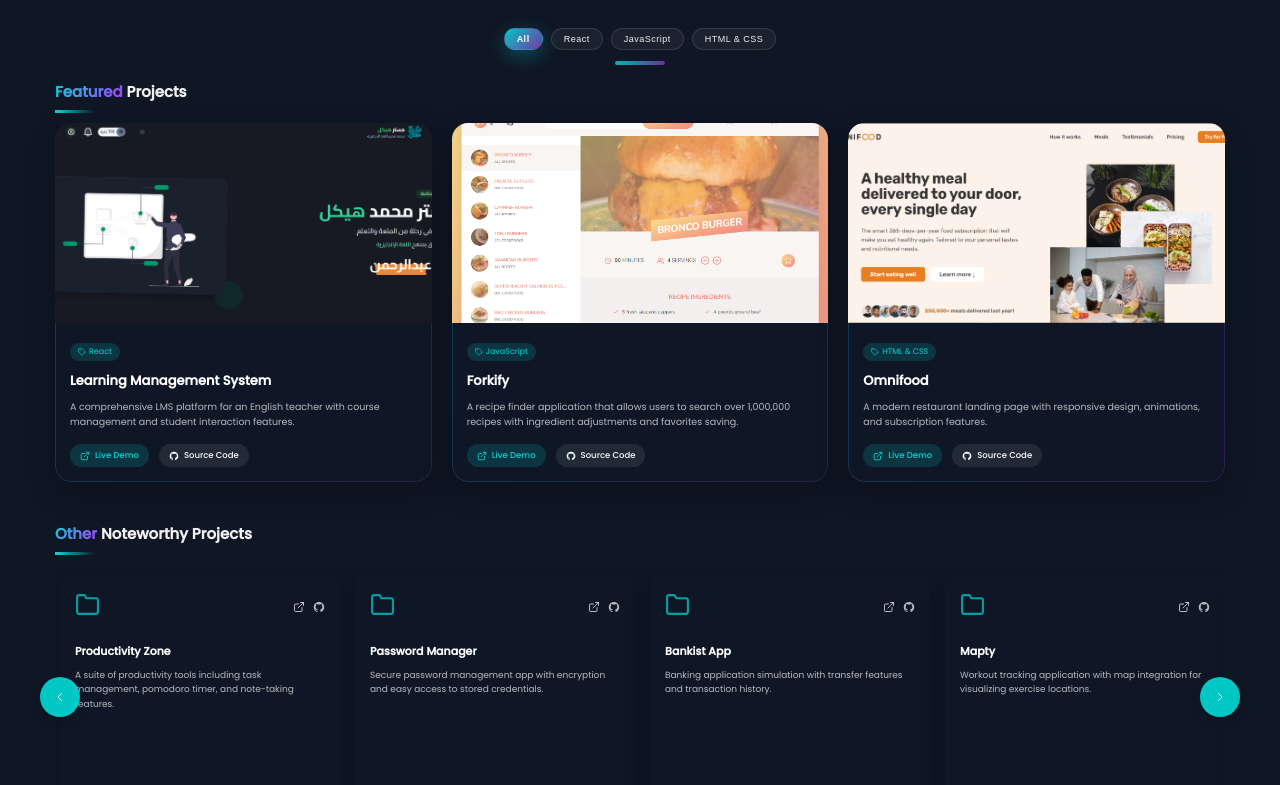
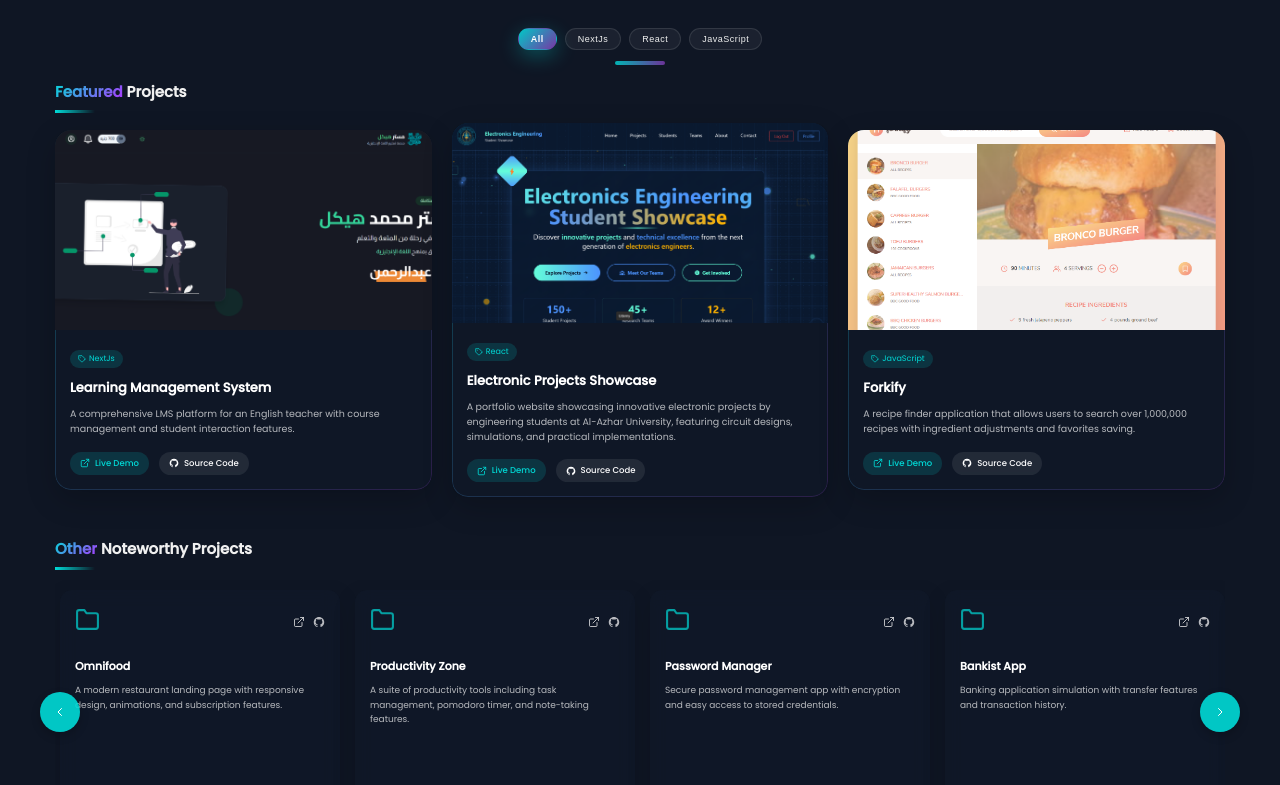
Before and after one commit to abdelrahman-ahmed-nassar/portfolio, a React (Vite) app: page / in a window 1280 px wide. Shown: the part 3800-4585 px from the top of the page. Built offline with nearby package versions, Linux system fonts and the light colour scheme.

Commit message:
add the new projects

```diff
--- a/src/components/Projects/Projects.jsx
+++ b/src/components/Projects/Projects.jsx
@@ -1,7 +1,7 @@
 import "./Projects.scss";
 import SectionTitle from "../UI/SectionTitle";
 import { Fragment, useState, useEffect, useRef } from "react";
-import { AiFillEye, AiFillGithub } from "react-icons/ai";
+import { AiFillGithub } from "react-icons/ai";
 import { FiExternalLink, FiFolder, FiTag } from "react-icons/fi";
 import { HiOutlineChevronLeft, HiOutlineChevronRight } from "react-icons/hi";
 
@@ -12,24 +12,18 @@ import pigGame from "../../assets/projects-images/Pig-Game.png";
 import bankist from "../../assets/projects-images/Bankist.png";
 import bankistWebsite from "../../assets/projects-images/bankist-website.png";
 import mapty from "../../assets/projects-images/mapty.png";
-import kasper from "../../assets/projects-images/Kasper.png";
 import passwords from "../../assets/projects-images/passwords.png";
-import leon from "../../assets/projects-images/Leon.png";
 import productivity from "../../assets/projects-images/productivity-zone.png";
 import lms from "../../assets/projects-images/lms-project.png";
-import sst from "../../assets/projects-images/sst.png";
 import weather from "../../assets/projects-images/weather-app.png";
 import chat from "../../assets/projects-images/chat.png";
-import quotes from "../../assets/projects-images/quotes.png";
 import expenses from "../../assets/projects-images/expenses.png";
-import cvWebsite from "../../assets/projects-images/CV-website.png";
+import electronicProject from "../../assets/projects-images/elec-projects.png";
+
 
 const Projects = () => {
   const [activeFilter, setActiveFilter] = useState("All");
-  const [animateCard, setAnimateCard] = useState({
-    opacity: 1,
-  });
-  const [isSmallScreen, setIsSmallScreen] = useState(window.innerWidth < 768);
+
   const [selectedProject, setSelectedProject] = useState(null);
   const [hoveredCard, setHoveredCard] = useState(null);
   const projectsRef = useRef(null);
@@ -39,18 +33,33 @@ const Projects = () => {
     {
       id: 1,
       title: "Learning Management System",
-      description: "A comprehensive LMS platform for an English teacher with course management and student interaction features.",
-      projectLink: "https://abdelrahman-forkify.netlify.app/",
+      description:
+        "A comprehensive LMS platform for an English teacher with course management and student interaction features.",
+      projectLink: "https://mohammed-hekal.vercel.app/",
       codeLink: "https://github.com/abdelrahman-ahmed-nassar/",
       img: lms,
+      tags: ["NextJs", "ALL"],
+      year: "2025",
+      featured: true,
+    },
+    {
+      id: 2,
+      title: "Electronic Projects Showcase",
+      description:
+        "A portfolio website showcasing innovative electronic projects by engineering students at Al-Azhar University, featuring circuit designs, simulations, and practical implementations.",
+      projectLink: "https://al-azhar-electronics.netlify.app/",
+      codeLink: "https://github.com/abdelrahman-ahmed-nassar/Electronics-projects-showcase",
+      img: electronicProject,
       tags: ["React", "ALL"],
       year: "2023",
       featured: true,
     },
+
     {
-      id: 2,
+      id: 3,
       title: "Forkify",
-      description: "A recipe finder application that allows users to search over 1,000,000 recipes with ingredient adjustments and favorites saving.",
+      description:
+        "A recipe finder application that allows users to search over 1,000,000 recipes with ingredient adjustments and favorites saving.",
       projectLink: "https://abdelrahman-forkify.netlify.app/",
       codeLink: "https://github.com/abdelrahman-ahmed-nassar/forkify/",
       img: forkify,
@@ -59,40 +68,47 @@ const Projects = () => {
       featured: true,
     },
     {
-      id: 3,
+      id: 4,
       title: "Omnifood",
-      description: "A modern restaurant landing page with responsive design, animations, and subscription features.",
+      description:
+        "A modern restaurant landing page with responsive design, animations, and subscription features.",
       projectLink: "https://abdelrahman-ahmed-nassar.github.io/omnifood/",
       codeLink: "https://github.com/abdelrahman-ahmed-nassar/omnifood/",
       img: omnifood,
       tags: ["HTML & CSS", "ALL"],
       year: "2021",
-      featured: true,
+      featured: false,
     },
     {
-      id: 4,
+      id: 5,
       title: "Productivity Zone",
-      description: "A suite of productivity tools including task management, pomodoro timer, and note-taking features.",
-      projectLink: "https://abdelrahman-ahmed-nassar.github.io/productivity-zone/",
+      description:
+        "A suite of productivity tools including task management, pomodoro timer, and note-taking features.",
+      projectLink:
+        "https://abdelrahman-ahmed-nassar.github.io/productivity-zone/",
       codeLink: "https://github.com/abdelrahman-ahmed-nassar/productivity-zone",
       img: productivity,
       tags: ["React", "ALL"],
       year: "2022",
     },
     {
-      id: 5,
+      id: 6,
       title: "Password Manager",
-      description: "Secure password management app with encryption and easy access to stored credentials.",
-      projectLink: "https://abdelrahman-ahmed-nassar.github.io/passwords-manager-app/",
-      codeLink: "https://github.com/abdelrahman-ahmed-nassar/passwords-manager-app/",
+      description:
+        "Secure password management app with encryption and easy access to stored credentials.",
+      projectLink:
+        "https://abdelrahman-ahmed-nassar.github.io/passwords-manager-app/",
+      codeLink:
+        "https://github.com/abdelrahman-ahmed-nassar/passwords-manager-app/",
       img: passwords,
       tags: ["React", "ALL"],
       year: "2022",
     },
     {
-      id: 6,
+      id: 7,
       title: "Bankist App",
-      description: "Banking application simulation with transfer features and transaction history.",
+      description:
+        "Banking application simulation with transfer features and transaction history.",
       projectLink: "https://abdelrahman-ahmed-nassar.github.io/bankist/",
       codeLink: "https://github.com/abdelrahman-ahmed-nassar/bankist/",
       img: bankist,
@@ -100,9 +116,10 @@ const Projects = () => {
       year: "2021",
     },
     {
-      id: 7,
+      id: 8,
       title: "Mapty",
-      description: "Workout tracking application with map integration for visualizing exercise locations.",
+      description:
+        "Workout tracking application with map integration for visualizing exercise locations.",
       projectLink: "https://abdelrahman-ahmed-nassar.github.io/mapty/",
       codeLink: "https://github.com/abdelrahman-ahmed-nassar/mapty/",
       img: mapty,
@@ -110,17 +127,19 @@ const Projects = () => {
       year: "2021",
     },
     {
-      id: 8,
+      id: 9,
       title: "Bankist Website",
-      description: "Modern banking website with animations and interactive features.",
-      projectLink: "https://abdelrahman-ahmed-nassar.github.io/bankist-website/",
+      description:
+        "Modern banking website with animations and interactive features.",
+      projectLink:
+        "https://abdelrahman-ahmed-nassar.github.io/bankist-website/",
       codeLink: "https://github.com/abdelrahman-ahmed-nassar/bankist-website/",
       img: bankistWebsite,
       tags: ["JavaScript", "ALL"],
       year: "2021",
     },
     {
-      id: 9,
+      id: 10,
       title: "Pig Game",
       description: "Interactive dice game for two players with score tracking.",
       projectLink: "https://abdelrahman-ahmed-nassar.github.io/pig-game/",
@@ -130,9 +149,10 @@ const Projects = () => {
       year: "2020",
     },
     {
-      id: 10,
+      id: 11,
       title: "Weather App",
-      description: "Real-time weather forecast application with location detection.",
+      description:
+        "Real-time weather forecast application with location detection.",
       projectLink: "#",
       codeLink: "#",
       img: weather,
@@ -140,9 +160,10 @@ const Projects = () => {
       year: "2022",
     },
     {
-      id: 11,
+      id: 12,
       title: "Expense Tracker",
-      description: "Financial management tool for tracking personal expenses and budgeting.",
+      description:
+        "Financial management tool for tracking personal expenses and budgeting.",
       projectLink: "#",
       codeLink: "#",
       img: expenses,
@@ -150,9 +171,10 @@ const Projects = () => {
       year: "2023",
     },
     {
-      id: 12,
+      id: 13,
       title: "Chat Application",
-      description: "Real-time messaging platform with user authentication and chat rooms.",
+      description:
+        "Real-time messaging platform with user authentication and chat rooms.",
       projectLink: "#",
       codeLink: "#",
       img: chat,
@@ -165,7 +187,6 @@ const Projects = () => {
 
   useEffect(() => {
     const handleResize = () => {
-      setIsSmallScreen(window.innerWidth < 768);
       checkScroll();
     };
 
@@ -201,12 +222,9 @@ const Projects = () => {
 
   const handleWorkFilter = (item) => {
     setActiveFilter(item);
-    setAnimateCard({ opacity: 0 });
     setSelectedProject(null);
 
     setTimeout(() => {
-      setAnimateCard({ opacity: 1 });
-
       if (item === "All") setFilterWork(works);
       else {
         setFilterWork(works.filter((work) => work.tags.includes(item)));
@@ -237,15 +255,19 @@ const Projects = () => {
           {/* Filter tabs */}
           <div className="filter-container">
             <div className="filter-tabs">
-              {["All", "React", "JavaScript", "HTML & CSS"].map((item, index) => (
+              {["All", "NextJs", "React", "JavaScript"].map(
+                (item, index) => (
                   <button
                     key={index}
                     onClick={() => handleWorkFilter(item)}
-                  className={`filter-tab ${activeFilter === item ? "active" : ""}`}
+                    className={`filter-tab ${
+                      activeFilter === item ? "active" : ""
+                    }`}
                   >
                     {item}
                   </button>
-              ))}
+                )
+              )}
             </div>
           </div>
 
@@ -258,7 +280,7 @@ const Projects = () => {
               <div className="featured-grid">
                 {filterWork
                   .filter((work) => work.featured)
-                  .map((work, index) => (
+                  .map((work) => (
                     <div
                       className="featured-item"
                       key={work.id}
@@ -327,7 +349,7 @@ const Projects = () => {
               <div className="projects-grid" ref={projectsRef}>
                 {filterWork
                   .filter((work) => !work.featured)
-                  .map((work, index) => (
+                  .map((work) => (
                     <div
                       className="project-card"
                       key={work.id}
--- a/src/components/Projects/Projects.scss
+++ b/src/components/Projects/Projects.scss
@@ -130,6 +130,7 @@
   display: grid;
   grid-template-columns: repeat(auto-fit, minmax(320px, 1fr));
   gap: 2rem;
+  place-items: center;
 
   @media (max-width: 768px) {
     grid-template-columns: 1fr;
@@ -137,6 +138,7 @@
 }
 
 .featured-item {
+  max-width: 500px;
   position: relative;
   background: rgba(17, 25, 40, 0.7);
   border-radius: 16px;
```
Also changed, not shown: src/assets/projects-images/elec-projects.png (added). Lines whose indentation alone changed are shown as unchanged.
